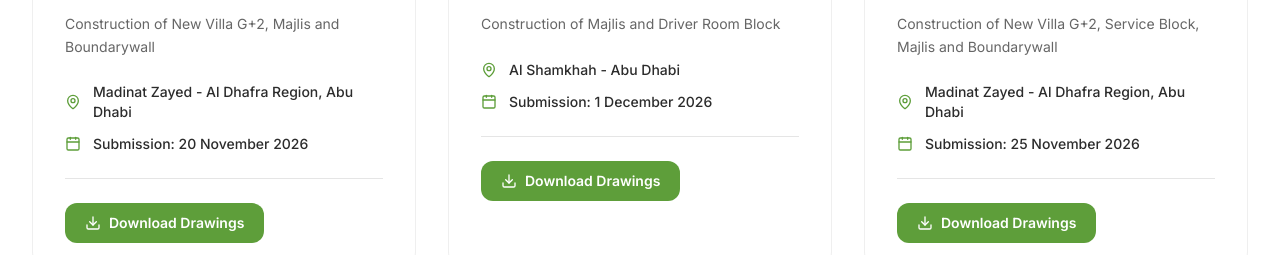
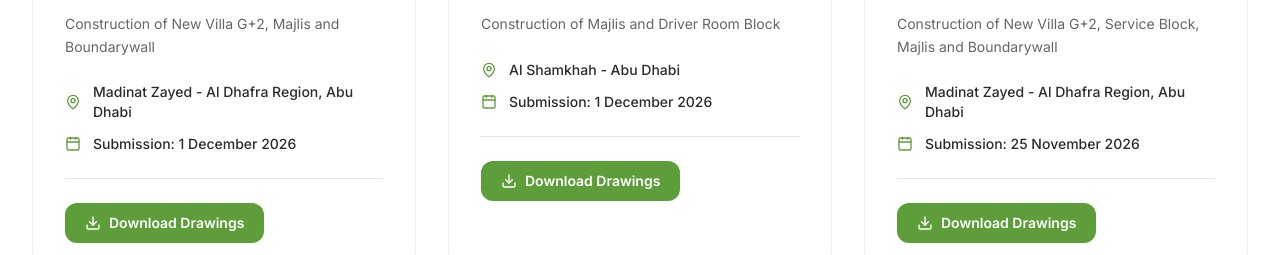
Before and after one commit to sherry2k/ubec-website, a React (Vite) app: page / in a window 1280 px wide. Shown: the part 4300-4555 px from the top of the page. Built offline with nearby package versions, Linux system fonts and the light colour scheme.

Commit message:
Update submission date for Villa project

```diff
--- a/src/data/content.ts
+++ b/src/data/content.ts
@@ -200,7 +200,7 @@ export const TENDERS = [
     projectName: 'Villa  - فاطمه محمد المنهالى',
     title: 'Residential Private Villa',
     location: 'Madinat Zayed - Al Dhafra Region, Abu Dhabi',
-    submissionDate: '2026-11-20',
+    submissionDate: '2026-12-01',
     description: 'Construction of New Villa G+2, Majlis and Boundarywall',
     drawingsLink: 'https://we.tl/t-uvA8qrzTsPML7BJn',
     image: IMAGES.tender1,
```
